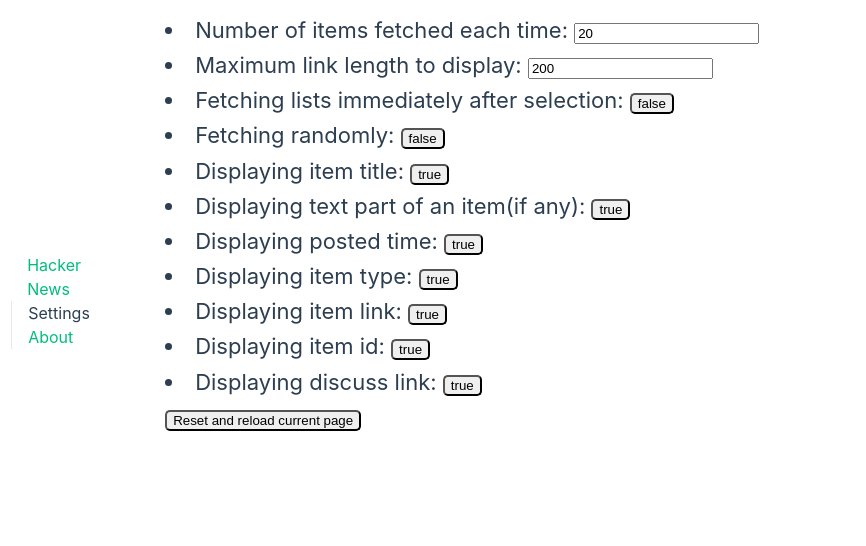
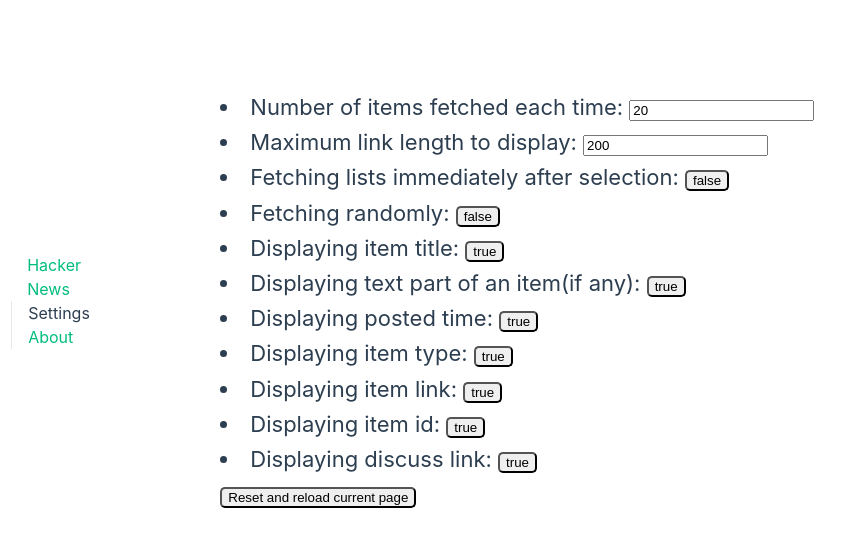
Before and after one commit to letwebdev/hackernews, a Vue app: page /settings in a window 1280 px wide. Shown: the top 546 px of the page, without its empty margins (0-866 px from the left). Built offline with nearby package versions, Linux system fonts and the light colour scheme.

Commit message:
Tweak the layout of SettingsView

```diff
--- a/src/views/SettingsView.vue
+++ b/src/views/SettingsView.vue
@@ -3,14 +3,15 @@
 import SettingItems from "@/components/SettingItems.vue"
 </script>
 <template>
-  <SettingItems />
+  <main class="wrapper">
+    <SettingItems />
+  </main>
 </template>
 
-<style>
+<style scoped>
 @media (min-width: 1024px) {
-  .settings {
-    margin-top: 30%;
-    min-height: 100vh;
+  .wrapper {
+    margin: 7% 0 0 5%;
     display: block;
     align-items: center;
   }
```
